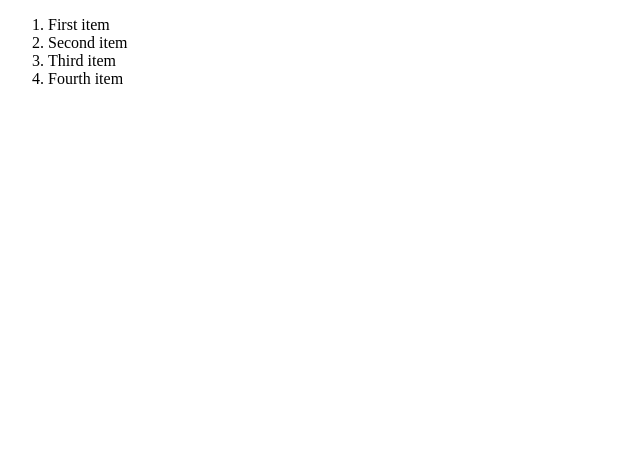
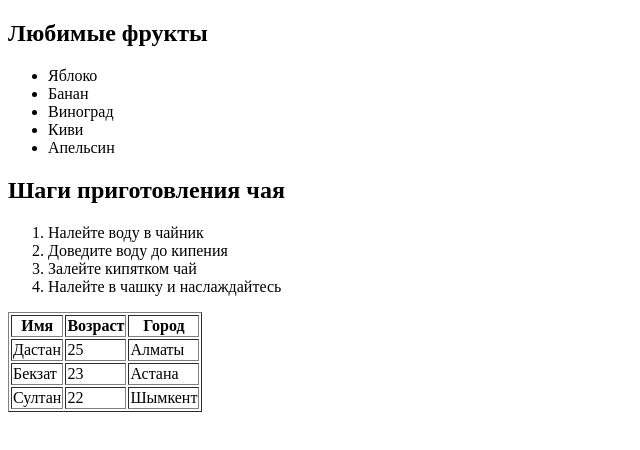
Before and after one commit to Danny7711/homework-1-8, a plain HTML site: page index.html in a window 1280 px wide. Shown: the whole page, without its empty margins (0-640 px from the left). Drawn offline with Linux system fonts and the light colour scheme.

Commit message:
Добавил список

```diff
--- a/index.html
+++ b/index.html
@@ -6,11 +6,44 @@
     <title>Document</title>
 </head>
 <body>
-    <ol>
-        <li> First item</li>
-        <li> Second item</li>
-        <li> Third item </li>
-        <li> Fourth item</li>
-    </ol>
+<h2>Любимые фрукты</h2>
+  <ul>
+    <li>Яблоко</li>
+    <li>Банан</li>
+    <li>Виноград</li>
+    <li>Киви</li>
+    <li>Апельсин</li>
+  </ul>
+
+  <h2>Шаги приготовления чая</h2>
+  <ol>
+    <li>Налейте воду в чайник</li>
+    <li>Доведите воду до кипения</li>
+    <li>Залейте кипятком чай</li>
+    <li>Налейте в чашку и наслаждайтесь</li>
+  </ol>
+
+  <table border="1">
+  <tr>
+    <th>Имя</th>
+    <th>Возраст</th>
+    <th>Город</th>
+  </tr>
+  <tr>
+    <td>Дастан</td>
+    <td>25</td>
+    <td>Алматы</td>
+  </tr>
+  <tr>
+    <td>Бекзат</td>
+    <td>23</td>
+    <td>Астана</td>
+  </tr>
+  <tr>
+    <td>Султан</td>
+    <td>22</td>
+    <td>Шымкент</td>
+  </tr>
+</table>
 </body>
 </html>
```
